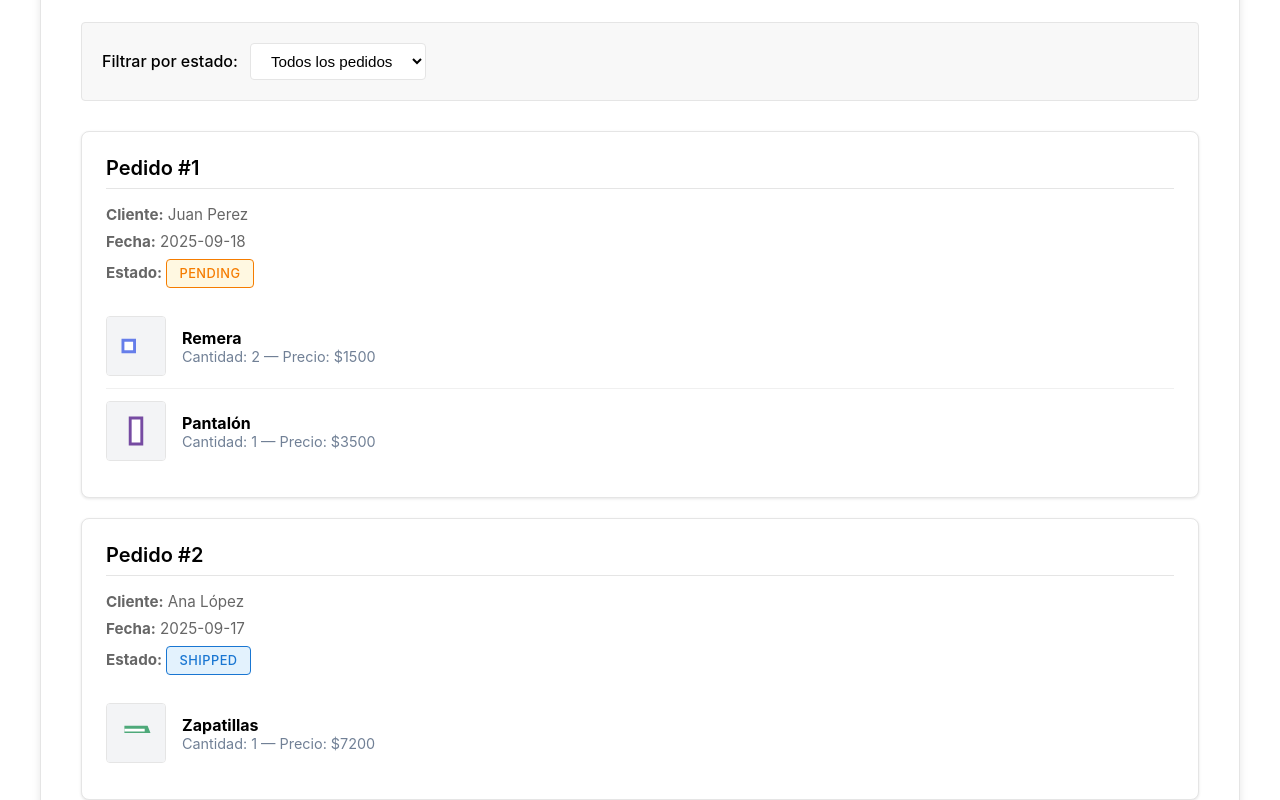
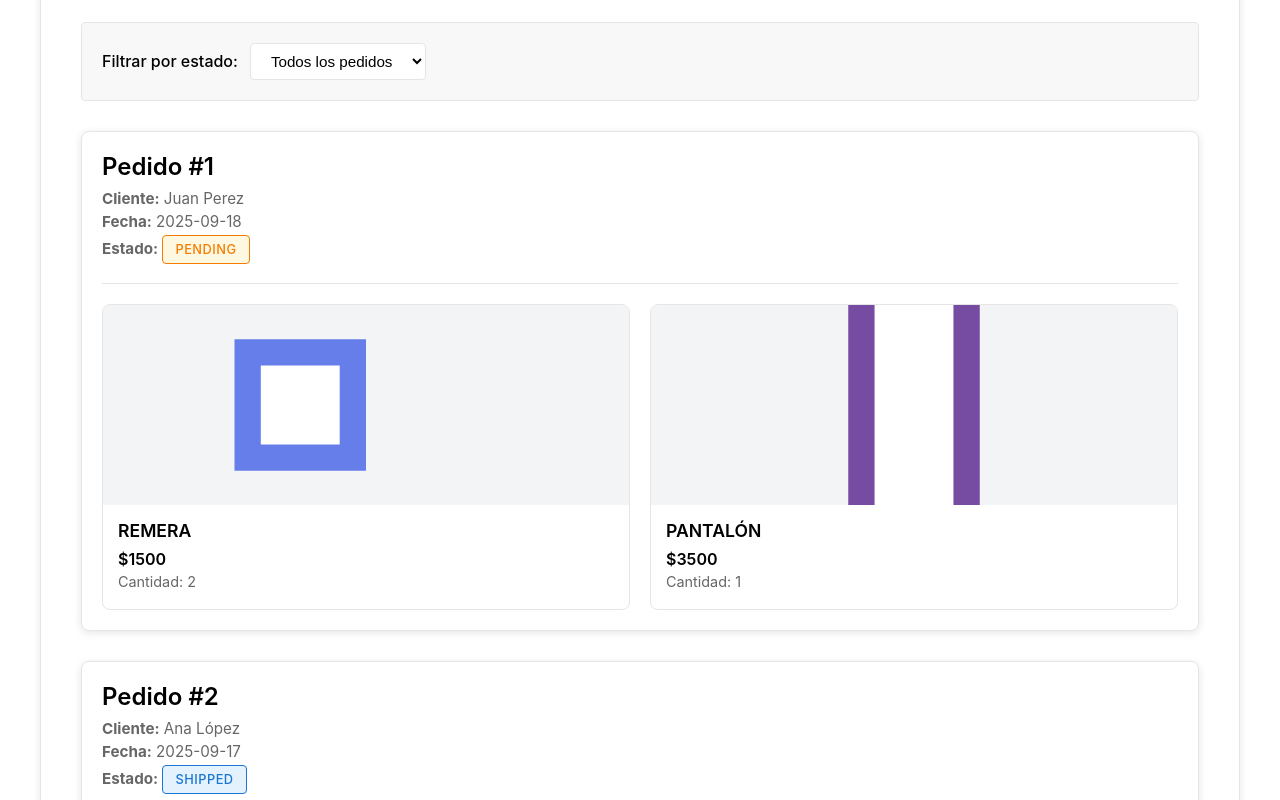
Before and after one commit to iachuDyner/TP5-Gestion-de-pedidos---Dyner---Suez, a React (Vite) app: page / in a window 1280 px wide. Shown: the part 1100-1900 px from the top of the page. Built offline with nearby package versions, Linux system fonts and the light colour scheme.

Commit message:
mas avances

```diff
--- a/src/components/OrderItem.jsx
+++ b/src/components/OrderItem.jsx
@@ -14,6 +14,7 @@ export default function OrderItem({ order }) {
 
     return (
       <div className="order-item">
+        <div className="order-header">
           <h3>Pedido #{order.id}</h3>
           <p><b>Cliente:</b> {order.customer}</p>
           <p><b>Fecha:</b> {order.date}</p>
@@ -22,32 +23,41 @@ export default function OrderItem({ order }) {
               {order.status.charAt(0).toUpperCase() + order.status.slice(1)}
             </span>
           </p>
-        <ul>
+        </div>
+
+        <div className="order-products">
           {order.products.map((p, idx) => (
-            <li key={idx}>
-              <div className="product-info">
-                {p.images && p.images.length > 0 && (
+            <div key={idx} className="product-card">
+              <div className="product-image-container">
+                {p.images && p.images.length > 0 ? (
                   <img
                     src={p.images[0].preview}
                     alt={p.name}
                     className="product-image"
                   />
+                ) : (
+                  <div style={{
+                    color: '#999',
+                    fontSize: '0.9rem',
+                    textAlign: 'center'
+                  }}>
+                    Sin imagen
+                  </div>
                 )}
+              </div>
               <div className="product-details">
-                  <div><b>{p.name}</b></div>
-                  <div style={{ fontSize: '0.9rem', color: '#718096' }}>
-                    Cantidad: {p.quantity} &mdash; Precio: ${p.price}
+                <div className="product-name">{p.name}</div>
+                <div className="product-price">${p.price}</div>
+                <div className="product-info">Cantidad: {p.quantity}</div>
+                {p.images && p.images.length > 1 && (
+                  <div className="product-info" style={{ color: '#999', fontSize: '0.8rem' }}>
+                    +{p.images.length - 1} imagen{p.images.length - 1 !== 1 ? 'es' : ''} más
                   </div>
-                  {p.images && p.images.length > 1 && (
-                    <small style={{ color: '#a0aec0' }}>
-                      +{p.images.length - 1} imagen{p.images.length - 1 !== 1 ? 'es' : ''} más
-                    </small>
                 )}
               </div>
             </div>
-            </li>
           ))}
-        </ul>
+        </div>
       </div>
     );
   }
--- a/src/index.css
+++ b/src/index.css
@@ -53,67 +53,98 @@ h2, h4, h5 {
 .order-item {
   border: 1px solid #e5e5e5;
   border-radius: 8px;
-  padding: 24px;
-  margin-bottom: 20px;
+  padding: 20px;
+  margin-bottom: 30px;
   background: #ffffff;
-  box-shadow: 0 1px 3px rgba(0, 0, 0, 0.1);
+  box-shadow: 0 2px 8px rgba(0, 0, 0, 0.1);
   transition: all 0.2s ease;
 }
 
 .order-item:hover {
-  box-shadow: 0 2px 8px rgba(0, 0, 0, 0.15);
+  box-shadow: 0 4px 12px rgba(0, 0, 0, 0.15);
+}
+
+.order-header {
+  margin-bottom: 20px;
+  padding-bottom: 15px;
+  border-bottom: 1px solid #e5e5e5;
 }
 
 .order-item h3 {
-  margin: 0 0 16px 0;
+  margin: 0 0 8px 0;
   color: #000000;
-  font-size: 1.25rem;
+  font-size: 1.5rem;
   font-weight: 600;
-  border-bottom: 1px solid #e5e5e5;
-  padding-bottom: 8px;
 }
 
 .order-item p {
-  margin: 8px 0;
+  margin: 4px 0;
   color: #666666;
   font-size: 0.95rem;
 }
 
-.order-item ul {
-  list-style: none;
-  padding: 0;
-  margin: 16px 0 0 0;
+.order-products {
+  display: grid;
+  grid-template-columns: repeat(auto-fit, minmax(250px, 1fr));
+  gap: 20px;
 }
 
-.order-item li {
-  padding: 12px 0;
-  border-bottom: 1px solid #f0f0f0;
+.product-card {
+  background: #ffffff;
+  border: 1px solid #e5e5e5;
+  border-radius: 8px;
+  padding: 0;
+  overflow: hidden;
+  transition: all 0.2s ease;
+}
+
+.product-card:hover {
+  box-shadow: 0 2px 8px rgba(0, 0, 0, 0.1);
+}
+
+.product-image-container {
+  width: 100%;
+  height: 200px;
+  overflow: hidden;
+  background: #f8f8f8;
   display: flex;
   align-items: center;
-  gap: 16px;
+  justify-content: center;
 }
 
-.order-item li:last-child {
-  border-bottom: none;
+.product-image {
+  width: 100%;
+  height: 100%;
+  object-fit: cover;
+  transition: transform 0.3s ease;
+}
+
+.product-card:hover .product-image {
+  transform: scale(1.05);
+}
+
+.product-details {
+  padding: 15px;
+}
+
+.product-name {
+  font-size: 1.1rem;
+  font-weight: 600;
+  color: #000000;
+  margin: 0 0 8px 0;
+  text-transform: uppercase;
 }
 
 .product-info {
-  display: flex;
-  align-items: center;
-  gap: 16px;
-  flex: 1;
+  color: #666666;
+  font-size: 0.9rem;
+  margin: 4px 0;
 }
 
-.product-image {
-  width: 60px;
-  height: 60px;
-  border-radius: 4px;
-  object-fit: cover;
-  border: 1px solid #e5e5e5;
-}
-
-.product-details {
-  flex: 1;
+.product-price {
+  font-weight: 600;
+  color: #000000;
+  font-size: 1rem;
 }
 
 .order-stats {
```
Lines whose indentation alone changed are shown as unchanged.
